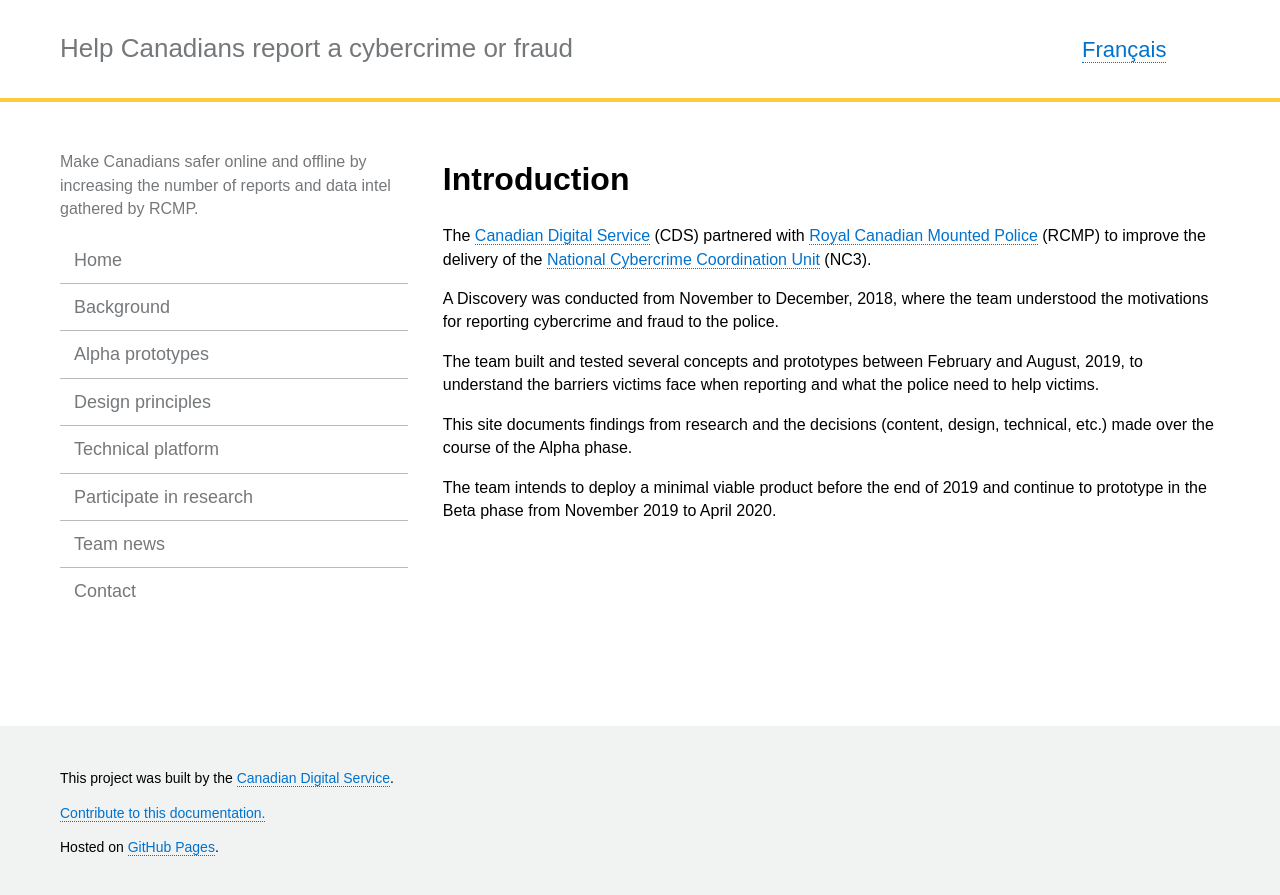
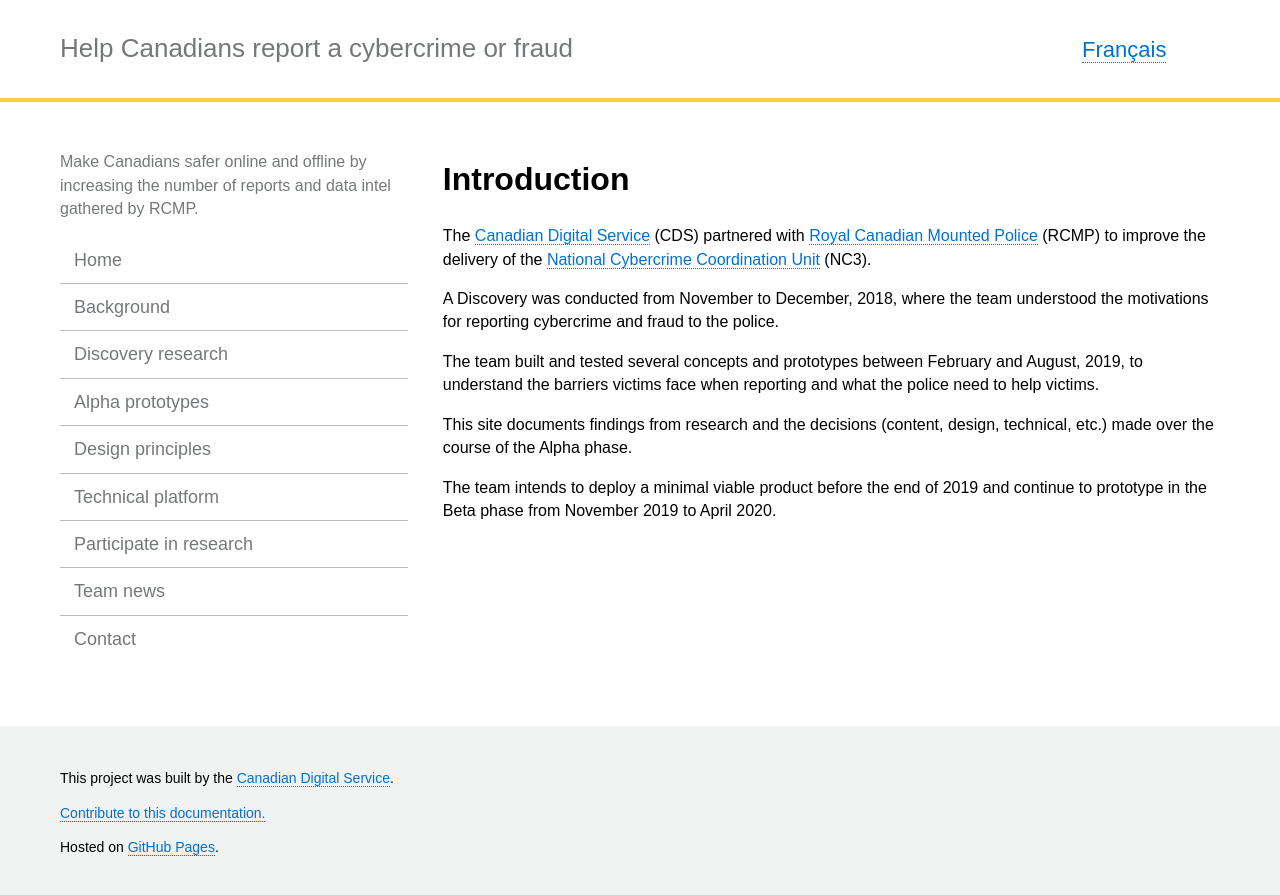
Before and after one commit to cds-snc/rcmp-report-a-cybercrime-alpha-documentation, a Jekyll site: the page built from index.html, in a window 1280 px wide. Shown: the top 895 px of the page. Built offline with Jekyll 4.4.1, drawn with Linux system fonts in a browser that asks for light colours.

Commit message:
Update menu.yml

```diff
--- a/_data/menu.yml
+++ b/_data/menu.yml
@@ -5,6 +5,9 @@ en:
   background:
     name: "Background"
     url: "/background/"
+  discovery:
+    name: "Discovery research"
+    url: "/discovery/"
   prototypes:
     name: "Alpha prototypes"
     url: "/prototypes/"
@@ -30,6 +33,9 @@ fr:
   background:
     name: "Contexte"
     url: "/contexte/"
+  discovery:
+    name: "Recherche de découverte"
+    url: "/decouverte/"
   prototypes:
     name: "Prototypes de la phase Alpha"
     url: "/prototypes/"
```
